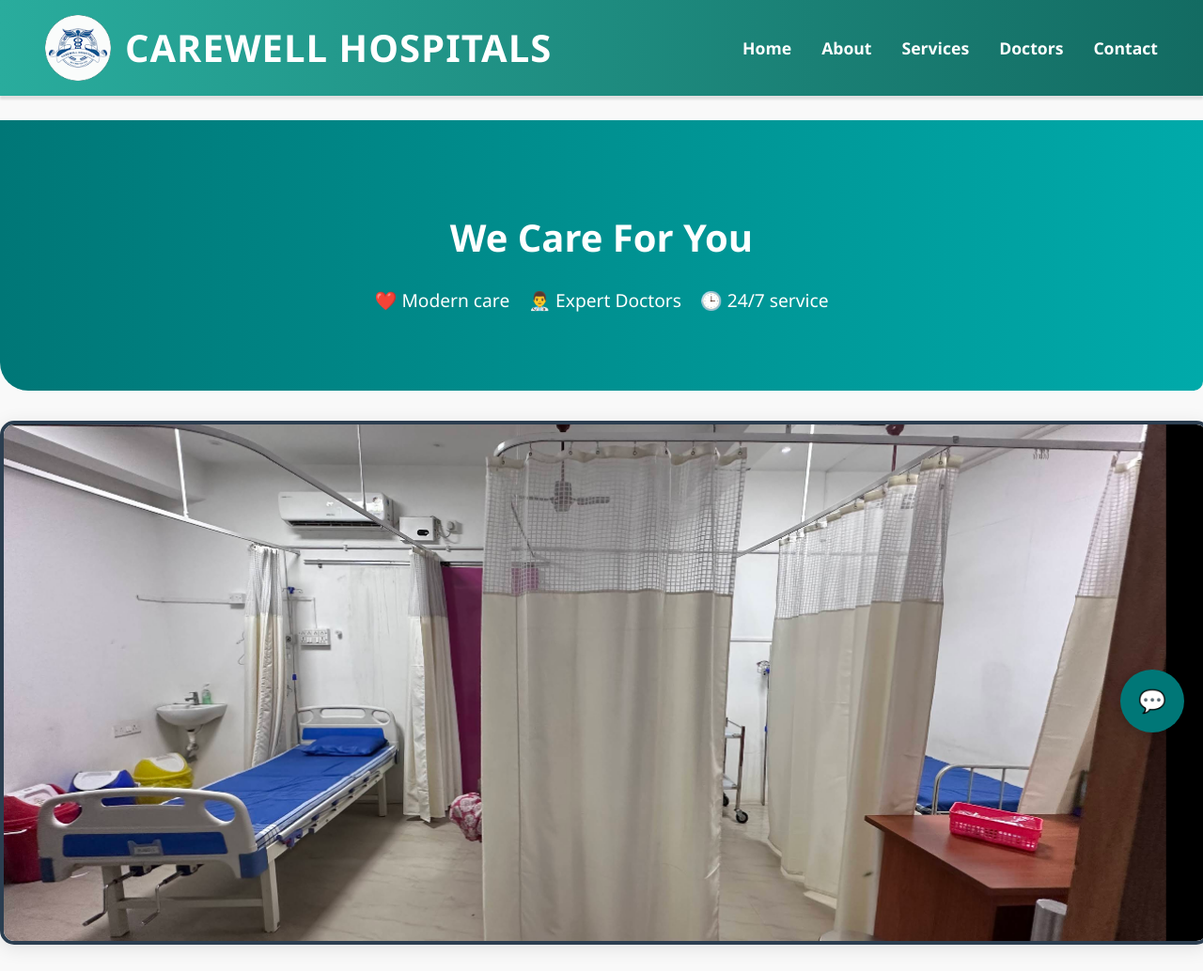
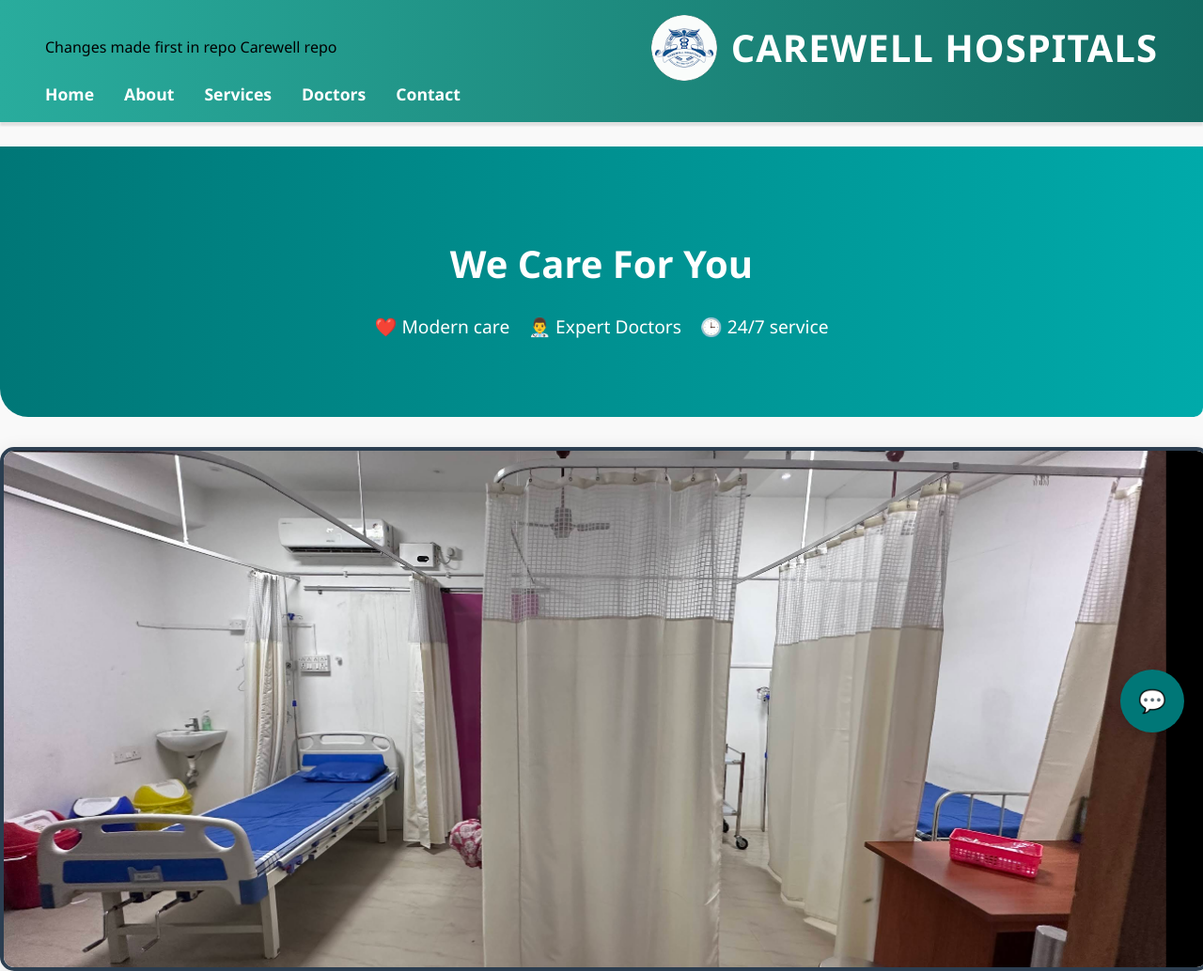
Before and after one commit to ShreyaRoji13/CarewellWebsite, a plain HTML site: page carewell-website/index.html in a window 1280 px wide. Shown: the top 1034 px of the page at 94% size. Drawn offline with Linux system fonts and the light colour scheme.

Commit message:
First commit

```diff
--- a/carewell-website/index.html
+++ b/carewell-website/index.html
@@ -52,7 +52,7 @@ body {
   box-shadow: 0 4px 2px rgba(0, 2, 0, 0.1);
   font-family: 'Segoe UI', sans-serif;">
 
-
+<p> Changes made first in repo Carewell repo</p>
 
   <!-- Logo + Title -->
   <div style="display: flex; align-items: center;">
```
